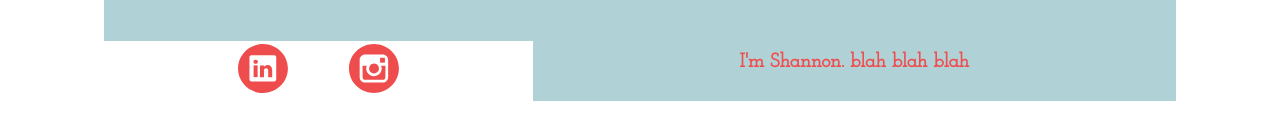
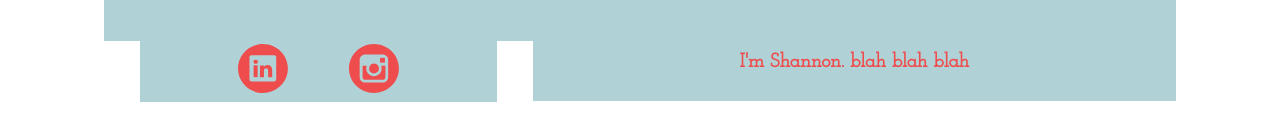
Before and after one commit to shannonhawn/portfolio-website, a plain HTML site: page index.html in a window 1280 px wide. Shown: the part 410-550 px from the top of the page. Drawn offline with Linux system fonts and the light colour scheme; a web font is replaced by a local one.

Commit message:
changed color

```diff
--- a/css/main.css
+++ b/css/main.css
@@ -82,7 +82,7 @@ nav ul{
   width: 100%;
   padding: 0;
   list-style-type: none;
-  background-color: white;
+  background-color: #b0d2d7;
 }
 
 nav li{
@@ -90,7 +90,7 @@ nav li{
   width: 20%;
   padding: 1em;
   list-style-type: none;
-  background-color: white;
+  background-color: #b0d2d7;
 }
 
 /* Small */
```
